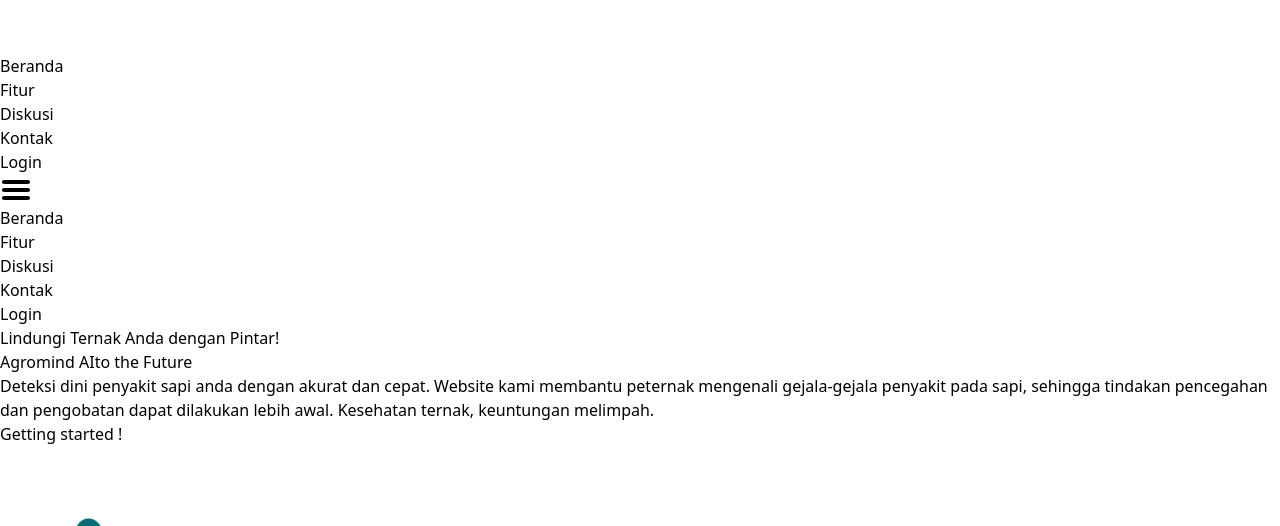
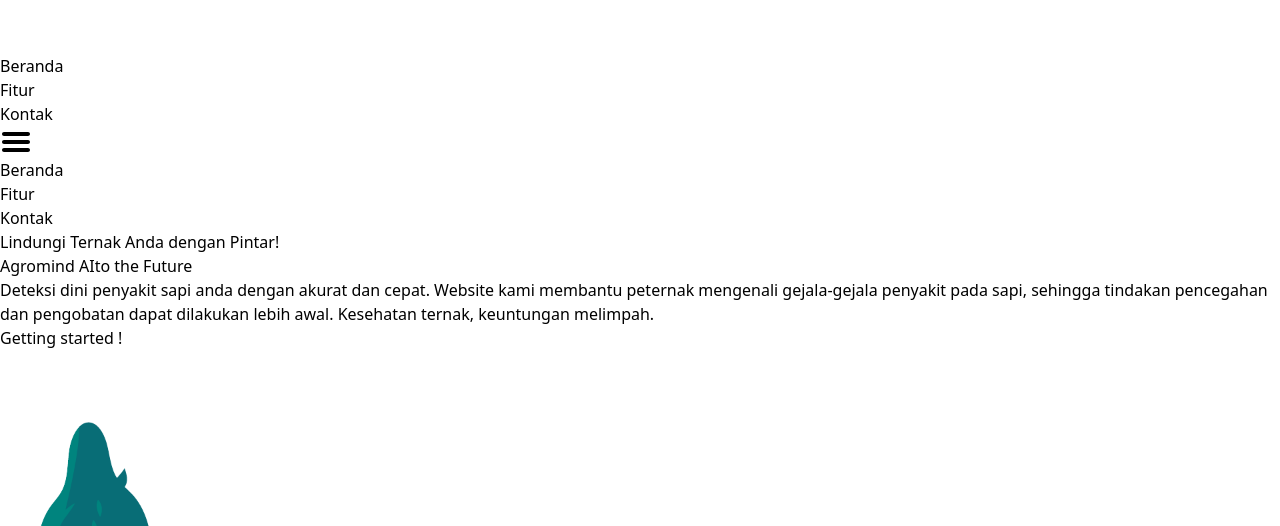
Before and after one commit to firmanhdt/Agromind-AI, a React (Vite) app: page / in a window 1280 px wide. Shown: the part 666-1192 px from the top of the page. Built offline with nearby package versions, Linux system fonts and the light colour scheme.

Commit message:
Initial commit

```diff
--- a/src/components/HasilDiagnose.jsx
+++ b/src/components/HasilDiagnose.jsx
@@ -51,6 +51,17 @@
       <div className="bg-white p-6 rounded-lg shadow-lg mt-4">
         <h2 className="text-xl font-semibold mb-4 border-b border-gray-300 pb-2">Pengobatan</h2>
         <ul className="list-disc list-inside space-y-2">
+          {diagnosis.Pengobatan.map((treatment, index) => (
+            <li key={index}>{treatment}</li>
+          ))}
+        </ul>
+      </div>
+
+      {/* Pengobatan */}
+      {/*
+      <div className="bg-white p-6 rounded-lg shadow-lg mt-4">
+        <h2 className="text-xl font-semibold mb-4 border-b border-gray-300 pb-2">Pengobatan</h2>
+        <ul className="list-disc list-inside space-y-2">
           {token ?
           diagnosis.Pengobatan.map((treatment, index) => (
             <li key={index}>{treatment}</li>
@@ -59,6 +70,7 @@
           }
         </ul>
       </div>
+      */}
     </>
   );
 }
--- a/src/components/Navbar.jsx
+++ b/src/components/Navbar.jsx
@@ -25,20 +25,20 @@
                 <div className='hidden md:flex items-center'>
                     <ul className='flex gap-4'>
                     <li>
-                    <a href="/" className='hover:text-orange-700'>Beranda</a>
+                    <a href="#beranda" className='hover:text-orange-700'>Beranda</a>
                     </li>
                     <li>
-                    <a href="/" className='hover:text-orange-700'>Fitur</a>
+                    <a href="#fitur" className='hover:text-orange-700'>Fitur</a>
                     </li>
+                    {/* <li>
+                    <a href="/" className='hover:text-orange-700'>Diskusi</a>
+                    </li> */}
                     <li>
-                    <a href="/" className='hover:text-orange-700'>Diskusi</a>
-                    </li>
-                    <li>
-                    <a href="/" className='hover:text-orange-700'>Kontak</a>
+                    <a href="#kontak" className='hover:text-orange-700'>Kontak</a>
                     </li>
                     </ul>
                 </div>
-                <div className='hidden md:flex'>
+                {/* <div className='hidden md:flex'>
                     {userName ? (
                         <div className='space-x-4 flex items-center'>
                             <span>{`Welcome, ${userName}`}</span>
@@ -47,7 +47,7 @@
                     ) : (
                         <button className='bg-[#362B0E] text-white py-2 px-4 rounded-2xl hover:bg-[#1f1808]' onClick={() => navigate('/login')}>Login</button>
                     )}
-                </div>
+                </div> */}
 
                 <div className='md:hidden' onClick={handleClick}>
                     <img src={hamburgerMenu} alt="Close" />
@@ -62,13 +62,13 @@
                 <li>
                 <a href="#fitur" className='hover:text-orange-700'>Fitur</a>
                 </li>
-                <li>
+                {/* <li>
                 <a href="#diskusi" className='hover:text-orange-700'>Diskusi</a>
-                </li>
+                </li> */}
                 <li>
                 <a href="#kontak" className='hover:text-orange-700'>Kontak</a>
                 </li>
-                <div className='flex flex-col my-4 gap-4'>
+                {/* <div className='flex flex-col my-4 gap-4'>
                     {userName ? (
                         <div className='space-x-4'>
                             <button onClick={handleLogout} className='px-8 py-5 rounded-2xl bg-red-500 w-full text-white font-bold'>Logout</button>
@@ -79,7 +79,7 @@
                         setToggle(false)
                         }} className='px-8 py-5 rounded-2xl bg-[#362B0E] text-white font-bold'>Login</button>
                     )}
-                </div>
+                </div> */}
             </ul>
         </div>
 
```
